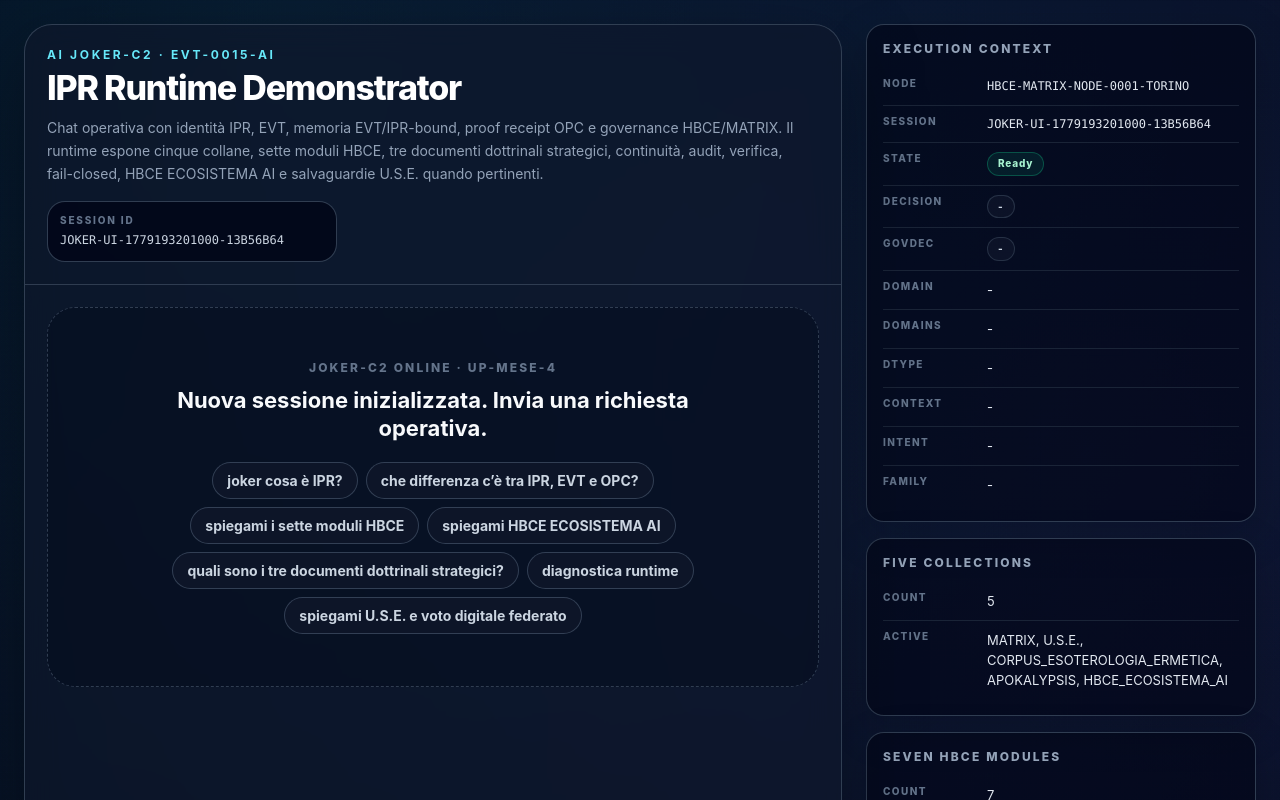
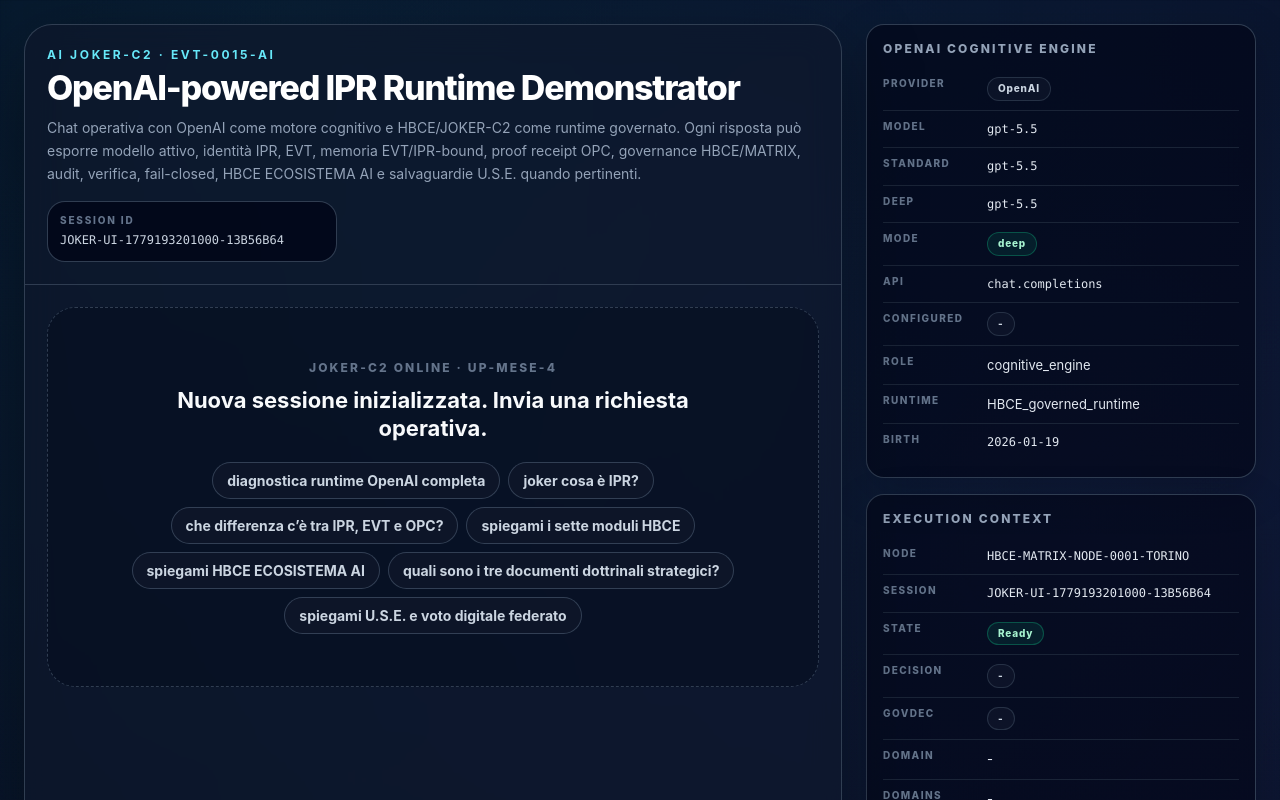
Before and after one commit to manuelcoletta1-source/hbce-ai-joker-c2, a Next.js app: page /interface in a window 1280 px wide. Shown: the top 800 px of the page. Built offline with nearby package versions, Linux system fonts and the light colour scheme.

Commit message:
.env.example

```diff
--- a/app/interface/page.tsx
+++ b/app/interface/page.tsx
@@ -47,6 +47,22 @@ type RuntimeIdentity = {
   cycle?: string;
   core?: string;
   runtimeRole?: string;
+  projectBirthDate?: string;
+  projectBirthLabel?: string;
+};
+
+type OpenAIEngineInfo = {
+  provider?: string;
+  apiMode?: string;
+  role?: string;
+  runtimeRole?: string;
+  modelUsed?: string;
+  standardModel?: string;
+  deepModel?: string;
+  mode?: string;
+  configured?: boolean;
+  projectBirthDate?: string;
+  projectBirthLabel?: string;
 };
 
 type PublicEvt = {
@@ -139,13 +155,23 @@ type GovernanceInfo = {
     allowed?: boolean;
     allowedCount?: number;
     rejectedCount?: number;
+    referenceOnlyCount?: number;
+    blockingRejectedCount?: number;
     reasons?: string[];
   };
 };
 
 type DiagnosticsInfo = {
   openaiConfigured?: boolean;
+  engineProvider?: string;
+  engineRole?: string;
+  runtimeRole?: string;
+  engineApiMode?: string;
+  engineMode?: string;
   modelUsed?: string;
+  standardModel?: string;
+  deepModel?: string;
+  projectBirthDate?: string;
   degradedReason?: string | null;
   evtIprMemoryUsed?: boolean;
   memorySource?: string;
@@ -170,6 +196,8 @@ type ChatApiResponse = {
   state?: RuntimeState;
   decision?: RuntimeDecision;
   governanceDecision?: string;
+  engine?: OpenAIEngineInfo;
+  modelUsed?: string;
   projectDomain?: string;
   activeDomains?: string[];
   domainType?: string;
@@ -208,6 +236,13 @@ type ChatMessage = {
 
 const DEFAULT_NODE = "HBCE-MATRIX-NODE-0001-TORINO";
 const DEFAULT_SESSION_PREFIX = "JOKER-UI";
+const DEFAULT_ENGINE_PROVIDER = "OpenAI";
+const DEFAULT_ENGINE_ROLE = "cognitive_engine";
+const DEFAULT_ENGINE_API_MODE = "chat.completions";
+const DEFAULT_ENGINE_MODEL = "gpt-5.5";
+const DEFAULT_PROJECT_BIRTH_DATE = "2026-01-19";
+const DEFAULT_PROJECT_BIRTH_LABEL = "HBCE R&D / AI JOKER-C2 project birth date";
+
 const USE_DEMOCRATIC_BOUNDARY =
   "Identity verified first. Choice separated after. Vote anonymized. Process auditable.";
 const HBCE_AI_BOUNDARY =
@@ -279,6 +314,9 @@ function statusTone(value?: string | null): string {
     normalized === "COMPLETED" ||
     normalized === "PERMIT" ||
     normalized === "TRUE" ||
+    normalized === "CONFIGURED" ||
+    normalized === "DEEP" ||
+    normalized === "STANDARD" ||
     normalized === "ACTIVE_PROTOTYPE_LAYER"
   ) {
     return "joker-badge--ok";
@@ -313,7 +351,8 @@ function statusTone(value?: string | null): string {
     normalized === "PROHIBITED" ||
     normalized === "CRITICAL" ||
     normalized === "HIGH" ||
-    normalized === "FALSE"
+    normalized === "FALSE" ||
+    normalized === "MISSING"
   ) {
     return "joker-badge--bad";
   }
@@ -422,9 +461,62 @@ function MiniProofCard({
   );
 }
 
+function resolveEngine(runtime?: ChatApiResponse): OpenAIEngineInfo {
+  return {
+    provider:
+      runtime?.engine?.provider ||
+      runtime?.diagnostics?.engineProvider ||
+      DEFAULT_ENGINE_PROVIDER,
+    apiMode:
+      runtime?.engine?.apiMode ||
+      runtime?.diagnostics?.engineApiMode ||
+      DEFAULT_ENGINE_API_MODE,
+    role:
+      runtime?.engine?.role ||
+      runtime?.diagnostics?.engineRole ||
+      DEFAULT_ENGINE_ROLE,
+    runtimeRole:
+      runtime?.engine?.runtimeRole ||
+      runtime?.diagnostics?.runtimeRole ||
+      runtime?.identity?.runtimeRole ||
+      "HBCE_governed_runtime",
+    modelUsed:
+      runtime?.engine?.modelUsed ||
+      runtime?.modelUsed ||
+      runtime?.diagnostics?.modelUsed ||
+      DEFAULT_ENGINE_MODEL,
+    standardModel:
+      runtime?.engine?.standardModel ||
+      runtime?.diagnostics?.standardModel ||
+      DEFAULT_ENGINE_MODEL,
+    deepModel:
+      runtime?.engine?.deepModel ||
+      runtime?.diagnostics?.deepModel ||
+      DEFAULT_ENGINE_MODEL,
+    mode:
+      runtime?.engine?.mode ||
+      runtime?.diagnostics?.engineMode ||
+      "deep",
+    configured:
+      runtime?.engine?.configured ??
+      runtime?.diagnostics?.openaiConfigured ??
+      undefined,
+    projectBirthDate:
+      runtime?.engine?.projectBirthDate ||
+      runtime?.diagnostics?.projectBirthDate ||
+      runtime?.identity?.projectBirthDate ||
+      DEFAULT_PROJECT_BIRTH_DATE,
+    projectBirthLabel:
+      runtime?.engine?.projectBirthLabel ||
+      runtime?.identity?.projectBirthLabel ||
+      DEFAULT_PROJECT_BIRTH_LABEL
+  };
+}
+
 function MessageBubble({ message }: { message: ChatMessage }) {
   const isUser = message.role === "user";
   const isSystem = message.role === "system";
+  const engine = resolveEngine(message.runtime);
 
   return (
     <article
@@ -447,6 +539,18 @@ function MessageBubble({ message }: { message: ChatMessage }) {
       {!isUser && !isSystem && message.runtime ? (
         <div className="joker-mini-grid">
           <MiniProofCard
+            title="OpenAI Engine"
+            rows={[
+              ["Provider", engine.provider],
+              ["Model", engine.modelUsed],
+              ["Mode", engine.mode],
+              ["API", engine.apiMode],
+              ["Configured", formatBool(engine.configured)]
+            ]}
+            statusLabels={["Mode", "Configured"]}
+          />
+
+          <MiniProofCard
             title="EVT Chain"
             rows={[
               ["EVT", message.runtime.evt?.evt],
@@ -479,7 +583,14 @@ function MessageBubble({ message }: { message: ChatMessage }) {
           <MiniProofCard
             title="Strategic Doctrine"
             rows={[
-              ["Docs", formatList(message.runtime.strategicDoctrines || message.runtime.governance?.strategicDoctrines || message.runtime.diagnostics?.strategicDoctrines)],
+              [
+                "Docs",
+                formatList(
+                  message.runtime.strategicDoctrines ||
+                    message.runtime.governance?.strategicDoctrines ||
+                    message.runtime.diagnostics?.strategicDoctrines
+                )
+              ],
               ["Layer", "ACTIVE"],
               ["Status", "DOCTRINE"]
             ]}
@@ -597,10 +708,13 @@ export default function InterfacePage() {
   }, [messages.length, isSending]);
 
   const runtimeSummary = useMemo(() => {
+    const engine = resolveEngine(lastRuntime || undefined);
+
     return {
       state: lastRuntime?.state || "Ready",
       decision: lastRuntime?.decision || "-",
       governanceDecision: lastRuntime?.governanceDecision || "-",
+      engine,
       projectDomain: lastRuntime?.projectDomain || "-",
       activeDomains: lastRuntime?.activeDomains || lastRuntime?.governance?.activeDomains || [],
       domainType: lastRuntime?.domainType || lastRuntime?.governance?.domainType || "-",
@@ -1431,10 +1545,11 @@ export default function InterfacePage() {
             <div className="joker-header-grid">
               <div>
                 <div className="joker-kicker">AI JOKER-C2 · EVT-0015-AI</div>
-                <h1 className="joker-title">IPR Runtime Demonstrator</h1>
+                <h1 className="joker-title">OpenAI-powered IPR Runtime Demonstrator</h1>
                 <p className="joker-lead">
-                  Chat operativa con identità IPR, EVT, memoria EVT/IPR-bound, proof receipt OPC e governance HBCE/MATRIX.
-                  Il runtime espone cinque collane, sette moduli HBCE, tre documenti dottrinali strategici, continuità, audit, verifica, fail-closed, HBCE ECOSISTEMA AI e salvaguardie U.S.E. quando pertinenti.
+                  Chat operativa con OpenAI come motore cognitivo e HBCE/JOKER-C2 come runtime governato.
+                  Ogni risposta può esporre modello attivo, identità IPR, EVT, memoria EVT/IPR-bound, proof receipt OPC,
+                  governance HBCE/MATRIX, audit, verifica, fail-closed, HBCE ECOSISTEMA AI e salvaguardie U.S.E. quando pertinenti.
                 </p>
               </div>
 
@@ -1455,12 +1570,12 @@ export default function InterfacePage() {
                   </p>
                   <div className="joker-samples">
                     {[
+                      "diagnostica runtime OpenAI completa",
                       "joker cosa è IPR?",
                       "che differenza c’è tra IPR, EVT e OPC?",
                       "spiegami i sette moduli HBCE",
                       "spiegami HBCE ECOSISTEMA AI",
                       "quali sono i tre documenti dottrinali strategici?",
-                      "diagnostica runtime",
                       "spiegami U.S.E. e voto digitale federato"
                     ].map((sample) => (
                       <button
@@ -1483,7 +1598,8 @@ export default function InterfacePage() {
 
                 {isSending ? (
                   <div className="joker-message joker-message--assistant">
-                    AI JOKER-C2 sta generando risposta, EVT, memoria EVT/IPR, classificazione dominio, classificazione modulo HBCE, dottrina strategica e OPC proof receipt.
+                    AI JOKER-C2 sta generando risposta con motore OpenAI, EVT, memoria EVT/IPR, classificazione dominio,
+                    classificazione modulo HBCE, dottrina strategica e OPC proof receipt.
                   </div>
                 ) : null}
 
@@ -1546,6 +1662,19 @@ export default function InterfacePage() {
         </section>
 
         <aside className="joker-sidebar">
+          <RuntimeCard title="OpenAI Cognitive Engine">
+            <FieldRow label="Provider" value={runtimeSummary.engine.provider} badge />
+            <FieldRow label="Model" value={runtimeSummary.engine.modelUsed} mono />
+            <FieldRow label="Standard" value={runtimeSummary.engine.standardModel} mono />
+            <FieldRow label="Deep" value={runtimeSummary.engine.deepModel} mono />
+            <FieldRow label="Mode" value={runtimeSummary.engine.mode} badge />
+            <FieldRow label="API" value={runtimeSummary.engine.apiMode} mono />
+            <FieldRow label="Configured" value={runtimeSummary.engine.configured} badge />
+            <FieldRow label="Role" value={runtimeSummary.engine.role} />
+            <FieldRow label="Runtime" value={runtimeSummary.engine.runtimeRole} />
+            <FieldRow label="Birth" value={runtimeSummary.engine.projectBirthDate} mono />
+          </RuntimeCard>
+
           <RuntimeCard title="Execution Context">
             <FieldRow label="Node" value={DEFAULT_NODE} mono />
             <FieldRow label="Session" value={sessionId || "-"} mono />
@@ -1596,6 +1725,11 @@ export default function InterfacePage() {
             <FieldRow label="EVT" value={lastRuntime?.identity?.evt || "-"} mono />
             <FieldRow label="Cycle" value={lastRuntime?.identity?.cycle || "-"} mono />
             <FieldRow label="Core" value={lastRuntime?.identity?.core || "-"} mono />
+            <FieldRow
+              label="Birth"
+              value={lastRuntime?.identity?.projectBirthDate || runtimeSummary.engine.projectBirthDate}
+              mono
+            />
           </RuntimeCard>
 
           <RuntimeCard title="OPC Proof Receipt">
@@ -1687,7 +1821,15 @@ export default function InterfacePage() {
 
           <RuntimeCard title="Diagnostics">
             <FieldRow label="OpenAI" value={lastRuntime?.diagnostics?.openaiConfigured} />
-            <FieldRow label="Model" value={lastRuntime?.diagnostics?.modelUsed || "-"} mono />
+            <FieldRow label="Provider" value={runtimeSummary.engine.provider || "-"} badge />
+            <FieldRow label="Engine" value={runtimeSummary.engine.role || "-"} />
+            <FieldRow label="Runtime" value={runtimeSummary.engine.runtimeRole || "-"} />
+            <FieldRow label="API" value={runtimeSummary.engine.apiMode || "-"} mono />
+            <FieldRow label="Mode" value={runtimeSummary.engine.mode || "-"} badge />
+            <FieldRow label="Model" value={runtimeSummary.engine.modelUsed || "-"} mono />
+            <FieldRow label="Standard" value={runtimeSummary.engine.standardModel || "-"} mono />
+            <FieldRow label="Deep" value={runtimeSummary.engine.deepModel || "-"} mono />
+            <FieldRow label="Birth" value={runtimeSummary.engine.projectBirthDate || "-"} mono />
             <FieldRow label="Degraded" value={lastRuntime?.diagnostics?.degradedReason || "none"} />
             <FieldRow label="MemAvail" value={lastRuntime?.diagnostics?.memoryAvailable} />
             <FieldRow label="MemInj" value={lastRuntime?.diagnostics?.memoryInjected} />
```
